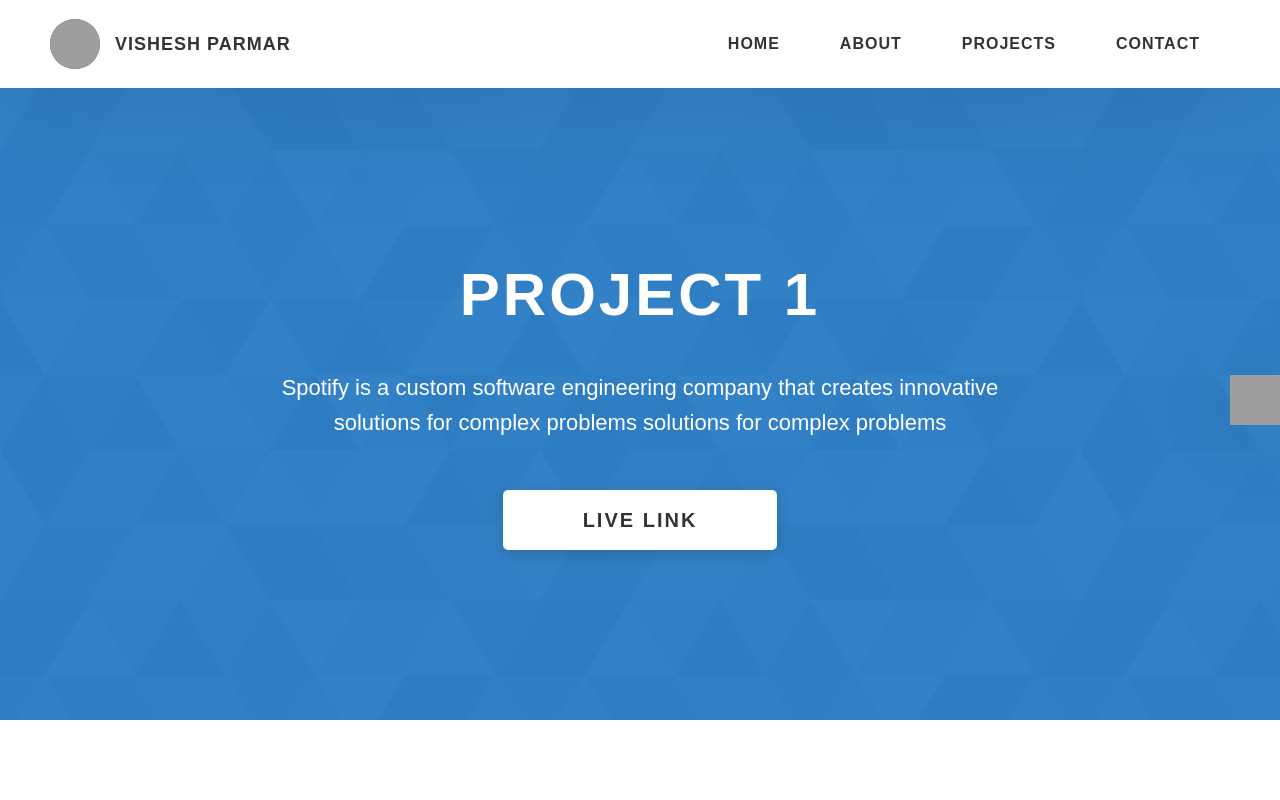
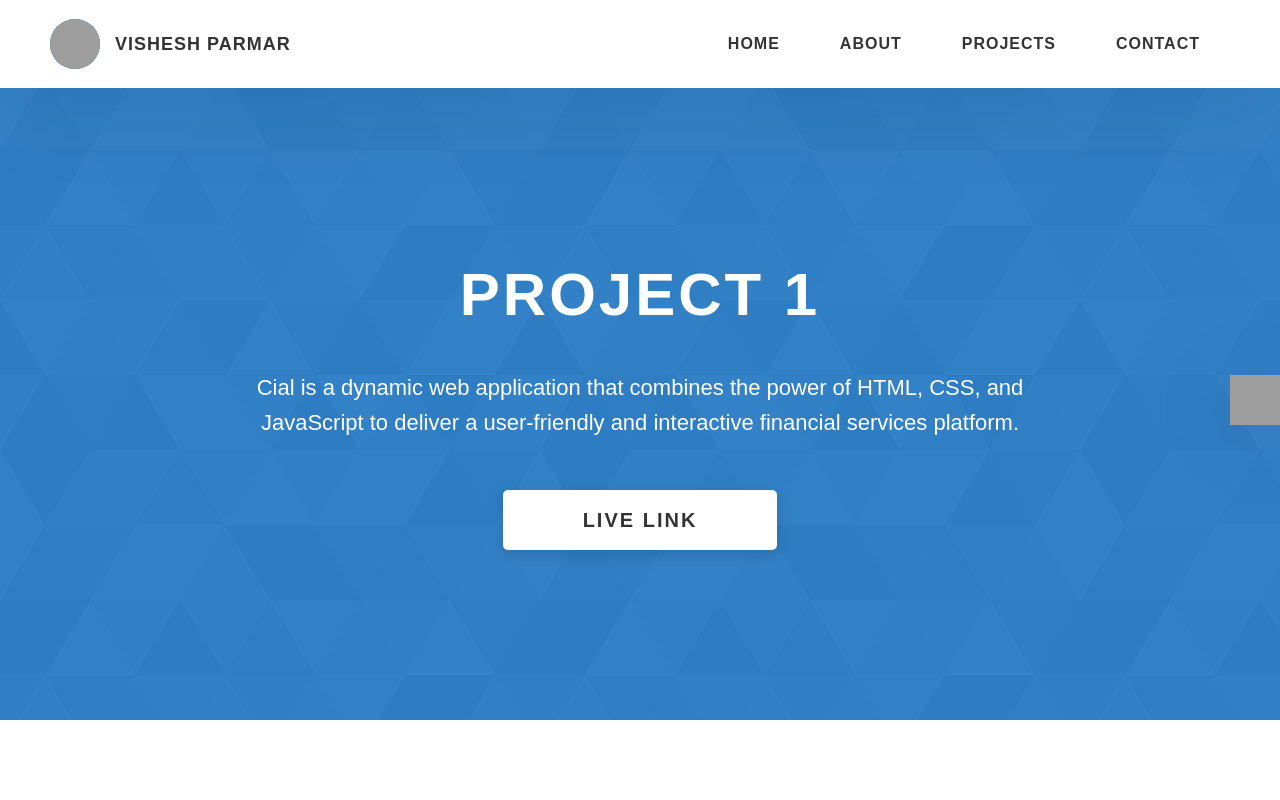
Before and after one commit to vishesh425/Portfolio, a React (Create React App) app: page /Project_info in a window 1280 px wide. Shown: the top 800 px of the page. Built offline with nearby package versions, Linux system fonts and the light colour scheme; grey boxes are pictures that could not be loaded.

Commit message:
update section

```diff
--- a/src/FirstProject/F_section.js
+++ b/src/FirstProject/F_section.js
@@ -1,4 +1,6 @@
 import "../Css/project.css"
+import Project_1 from "../assets/png/project_1.png"
+
 // import circle from "../assets/png/circle"
 
 function F_section() {
@@ -18,13 +20,12 @@
         <h1 class="heading-primary">Project 1</h1>
         <div class="project-cs-hero__info">
           <p class="text-primary">
-            Spotify is a custom software engineering company that creates
-            innovative solutions for complex problems solutions for complex
-            problems
+            Cial is a dynamic web application that combines the power of HTML, CSS, and JavaScript
+                 to deliver a user-friendly and interactive financial services platform.
           </p>
         </div>
         <div class="project-cs-hero__cta">
-          <a href="#" class="btn btn--bg" target="_blank">Live Link</a>
+          <a href="https://vishesh425.github.io/Cial/" class="btn btn--bg" target="_blank">Live Link</a>
         </div>
       </div>
     </section></>
```
